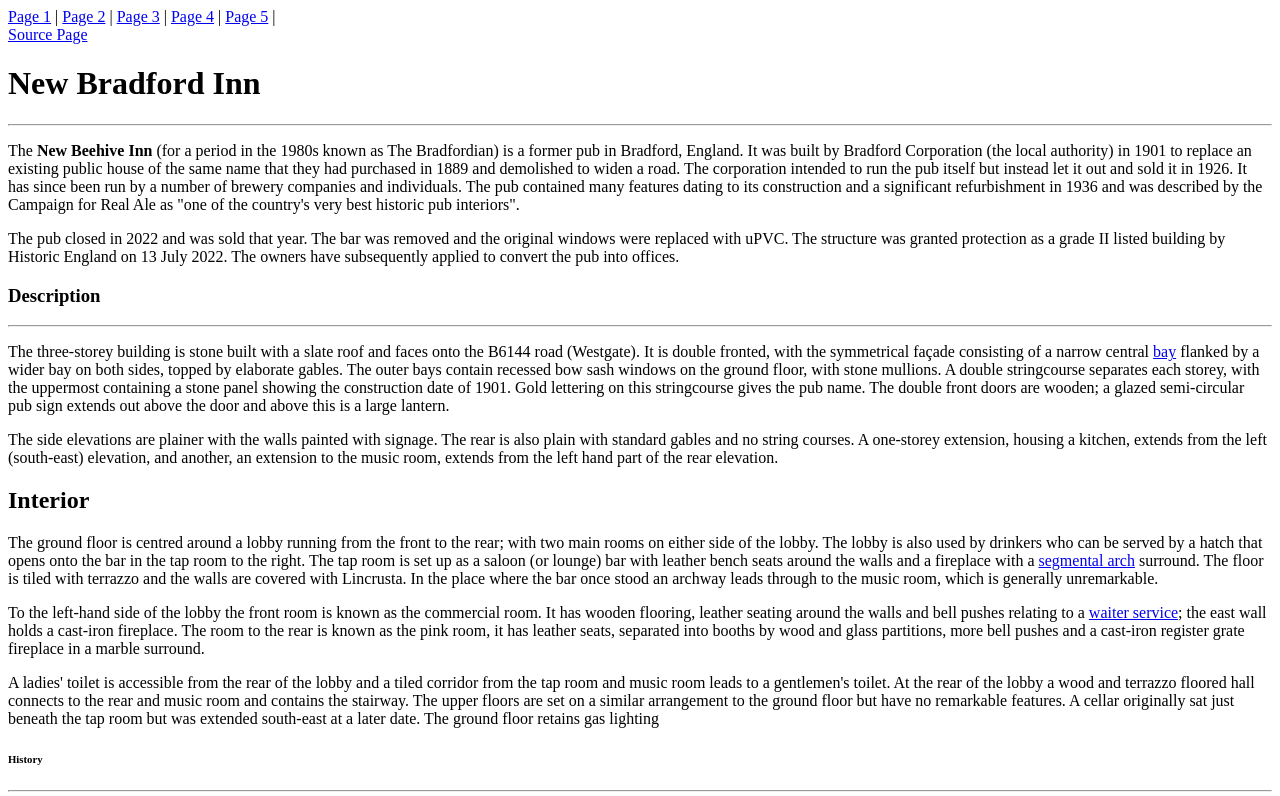
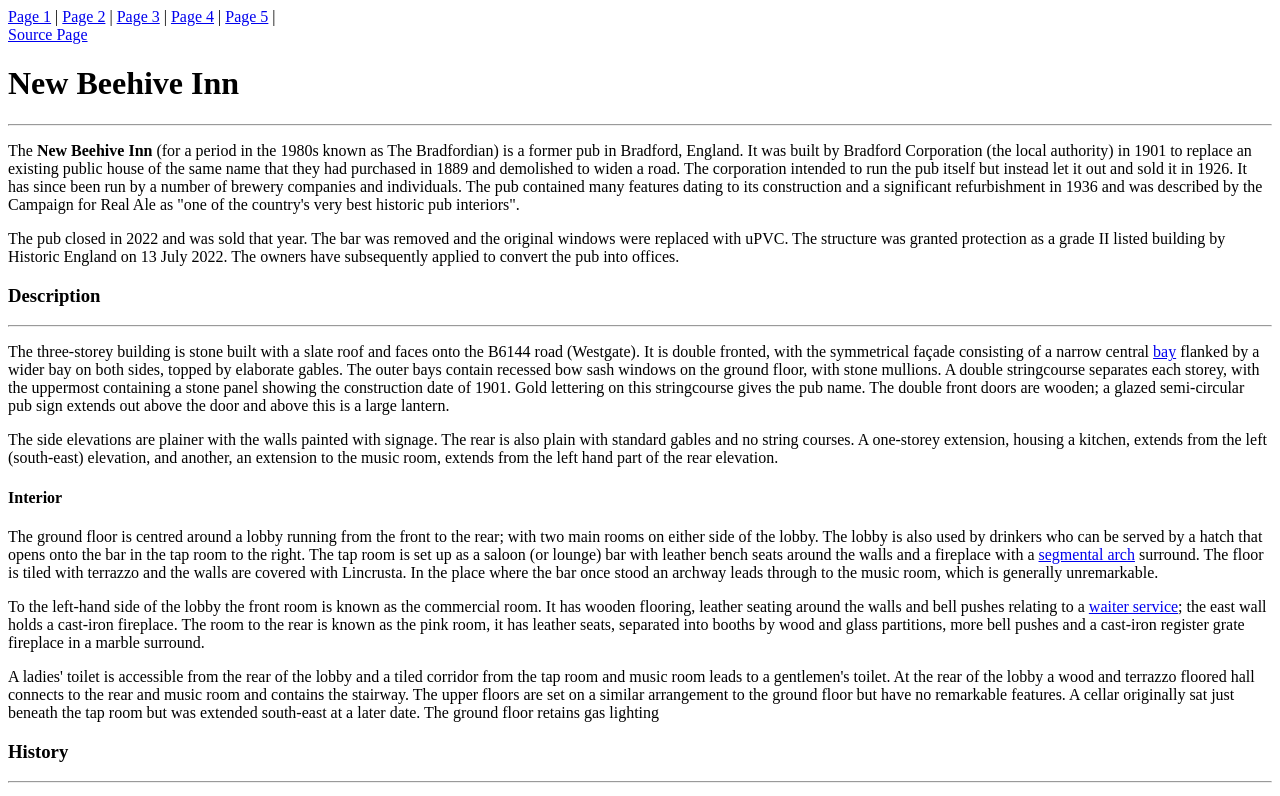
Before and after one commit to emilyharris1/emilyharris1.github.io, a plain HTML site: page html-midterm/page2.html in a window 1280 px wide. Shown: the top 796 px of the page. Drawn offline with Linux system fonts and the light colour scheme.

Commit message:
Update page2.html

```diff
--- a/html-midterm/page2.html
+++ b/html-midterm/page2.html
@@ -21,7 +21,7 @@
     </div>
 
     <a href="https://en.wikipedia.org/wiki/New_Beehive_Inn">Source Page</a>
-    <h1>New Bradford Inn</h1>
+    <h1>New Beehive Inn</h1> <!--changed-->
     <hr>
     <p>
         The <b>New Beehive Inn</b> (for a period in the 1980s known as The Bradfordian) is a former pub in Bradford, England. It was built by Bradford Corporation (the local authority)
@@ -50,7 +50,7 @@
         housing a kitchen, extends from the left (south-east) elevation, and another,
         an extension to the music room, extends from the left hand part of the rear elevation.
     </p>
-    <h2><b>Interior</b></h2> <!--changed-->
+    <h4><b>Interior</b></h4> <!--changed twice-->
     <p>
         The ground floor is centred around a lobby running from the front to the rear; with two main rooms on either side of the lobby.
         The lobby is also used by drinkers who can be served by a hatch that opens onto the bar in the tap room to the right.
@@ -71,7 +71,7 @@
         similar arrangement to the ground floor but have no remarkable features. A cellar originally
         sat just beneath the tap room but was extended south-east at a later date. The ground floor retains gas lighting
     </p>
-    <h6>History</h6>
+    <h3>History</h3> <!--changed-->
     <hr>
     <p>
         A connection is sometimes made erroneously to the Beehive Inn further along Westgate,
```
